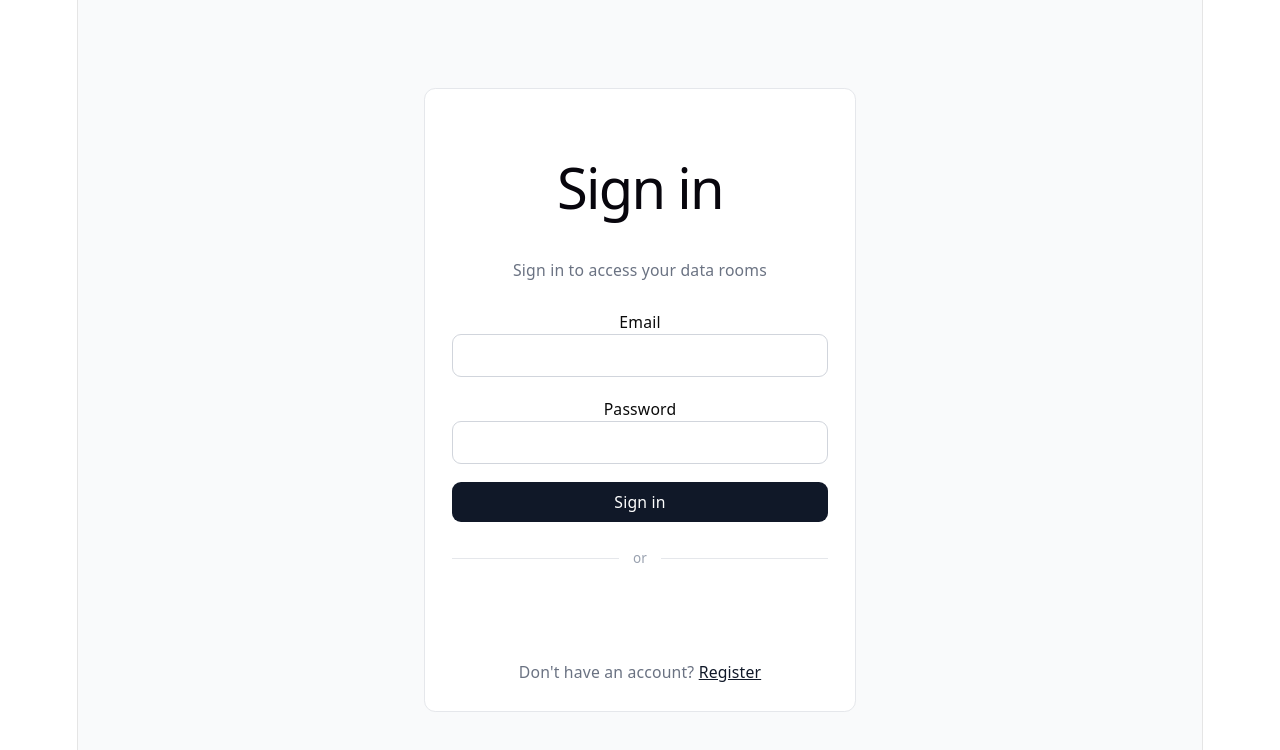
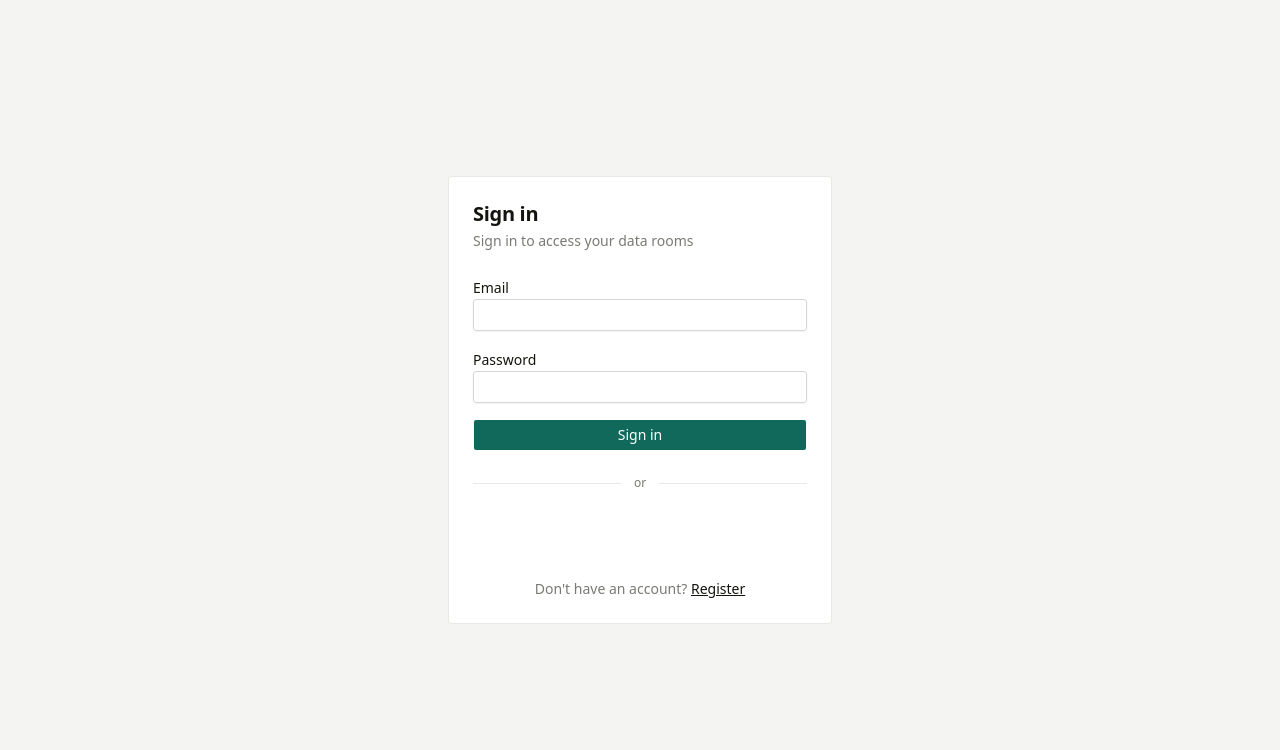
Before and after one commit to onridge/data-room, a React (Vite) app in the folder apps/web/: page /login in a window 1280 px wide. Shown: the top 750 px of the page. Built offline with nearby package versions, Linux system fonts and the light colour scheme; no server answers.

Commit message:
style(web): apply design tokens (Geist, verde palette) to auth pages

```diff
--- a/apps/web/package.json
+++ b/apps/web/package.json
@@ -11,6 +11,7 @@
   },
   "dependencies": {
     "@fontsource-variable/geist": "^5.3.0",
+    "@fontsource-variable/geist-mono": "^5.3.0",
     "@react-oauth/google": "^0.13.5",
     "@tailwindcss/vite": "^4.3.3",
     "axios": "^1.19.0",
--- a/apps/web/src/components/ProtectedRoute.tsx
+++ b/apps/web/src/components/ProtectedRoute.tsx
@@ -7,7 +7,7 @@ export const ProtectedRoute = ({ children }: { children: ReactNode }) => {
 
   if (isLoading) {
     return (
-      <div className="flex min-h-screen items-center justify-center text-sm text-gray-500">
+      <div className="flex min-h-screen items-center justify-center text-sm text-muted-foreground">
         Loading…
       </div>
     );
--- a/apps/web/src/components/ui/button.tsx
+++ b/apps/web/src/components/ui/button.tsx
@@ -9,7 +9,8 @@ const buttonVariants = cva(
   {
     variants: {
       variant: {
-        default: "bg-primary text-primary-foreground hover:bg-primary/80",
+        default:
+          "bg-primary text-primary-foreground hover:brightness-90 active:brightness-75",
         outline:
           "border-border bg-background hover:bg-muted hover:text-foreground aria-expanded:bg-muted aria-expanded:text-foreground dark:border-input dark:bg-input/30 dark:hover:bg-input/50",
         secondary:
@@ -41,7 +42,7 @@ const buttonVariants = cva(
   }
 )
 
-function Button({
+const Button = ({
   className,
   variant = "default",
   size = "default",
@@ -50,7 +51,7 @@ function Button({
 }: React.ComponentProps<"button"> &
   VariantProps<typeof buttonVariants> & {
     asChild?: boolean
-  }) {
+  }) => {
   const Comp = asChild ? Slot.Root : "button"
 
   return (
@@ -61,7 +62,7 @@ function Button({
       className={cn(buttonVariants({ variant, size, className }))}
       {...props}
     />
-  )
-}
+  );
+};
 
-export { Button, buttonVariants }
+export { Button, buttonVariants };
--- /dev/null
+++ b/apps/web/src/components/ui/input.tsx
@@ -0,0 +1,21 @@
+import * as React from "react"
+
+import { cn } from "@/lib/utils"
+
+const Input = ({ className, type, ...props }: React.ComponentProps<"input">) => {
+  return (
+    <input
+      type={type}
+      data-slot="input"
+      className={cn(
+        "border-input placeholder:text-muted-foreground selection:bg-primary selection:text-primary-foreground flex h-8 w-full min-w-0 rounded-md border bg-transparent px-3 py-1 text-sm shadow-xs transition-[color,box-shadow] outline-none disabled:pointer-events-none disabled:cursor-not-allowed disabled:opacity-50",
+        "focus-visible:border-ring focus-visible:ring-ring/50 focus-visible:ring-[3px]",
+        "aria-invalid:ring-destructive/20 aria-invalid:border-destructive",
+        className
+      )}
+      {...props}
+    />
+  )
+}
+
+export { Input }
--- a/apps/web/src/index.css
+++ b/apps/web/src/index.css
@@ -1,257 +1,121 @@
 @import "tailwindcss";
 @import "tw-animate-css";
-@import "shadcn/tailwind.css";
 @import "@fontsource-variable/geist";
-
-@custom-variant dark (&:is(.dark *));
+@import "@fontsource-variable/geist-mono";
 
 :root {
-  --text: #6b6375;
-  --text-h: #08060d;
-  --bg: #fff;
-  --border: oklch(0.922 0 0);
-  --code-bg: #f4f3ec;
-  --accent: oklch(0.97 0 0);
-  --accent-bg: rgba(170, 59, 255, 0.1);
-  --accent-border: rgba(170, 59, 255, 0.5);
-  --social-bg: rgba(244, 243, 236, 0.5);
-  --shadow:
-    rgba(0, 0, 0, 0.1) 0 10px 15px -3px, rgba(0, 0, 0, 0.05) 0 4px 6px -2px;
-
-  --sans: system-ui, "Segoe UI", Roboto, sans-serif;
-  --heading: system-ui, "Segoe UI", Roboto, sans-serif;
-  --mono: ui-monospace, Consolas, monospace;
-
-  font: 18px/145% var(--sans);
-  letter-spacing: 0.18px;
-  color-scheme: light dark;
-  color: var(--text);
-  background: var(--bg);
-  font-synthesis: none;
-  text-rendering: optimizeLegibility;
-  -webkit-font-smoothing: antialiased;
-  -moz-osx-font-smoothing: grayscale;
-
-  @media (max-width: 1024px) {
-    font-size: 16px;
-  }
-
   --background: oklch(1 0 0);
-
-  --foreground: oklch(0.145 0 0);
+  --foreground: oklch(0.1893 0.0098 107.3); /* ink-900 #14140F */
 
   --card: oklch(1 0 0);
-
-  --card-foreground: oklch(0.145 0 0);
+  --card-foreground: oklch(0.1893 0.0098 107.3);
 
   --popover: oklch(1 0 0);
+  --popover-foreground: oklch(0.1893 0.0098 107.3);
 
-  --popover-foreground: oklch(0.145 0 0);
+  --primary: oklch(0.4682 0.0817 177.72); /* verde-600 #10695A */
+  --primary-foreground: oklch(1 0 0);
 
-  --primary: oklch(0.205 0 0);
+  --secondary: oklch(0.9666 0.0026 106.45); /* ink-100 #F4F4F2 */
+  --secondary-foreground: oklch(0.2679 0.0036 106.64); /* ink-800 #262624 */
 
-  --primary-foreground: oklch(0.985 0 0);
+  --muted: oklch(0.9666 0.0026 106.45); /* ink-100 #F4F4F2 */
+  --muted-foreground: oklch(0.5777 0.009 106.68); /* ink-500 #7A7A74 */
 
-  --secondary: oklch(0.97 0 0);
+  --accent: oklch(0.9603 0.0094 171.8); /* verde-50 #ECF4F1 */
+  --accent-foreground: oklch(0.4109 0.0711 178.59); /* verde-700 #0C574B */
 
-  --secondary-foreground: oklch(0.205 0 0);
+  --border: oklch(0.9302 0.004 106.48); /* ink-200 #E8E8E5 */
+  --input: oklch(0.875 0.0054 106.51); /* ink-300 #D6D6D2 */
+  --ring: oklch(0.4682 0.0817 177.72); /* verde-600, focus */
 
-  --muted: oklch(0.97 0 0);
+  --destructive: oklch(0.5005 0.1818 29.07); /* #B4231A */
+  --destructive-foreground: oklch(1 0 0);
 
-  --muted-foreground: oklch(0.556 0 0);
+  /* beyond shadcn's default set — the design needs a third and fourth
+     status color that the standard token list doesn't cover */
+  --warning: oklch(0.508 0.1066 72.69); /* ~#8A5A05, text/icon/dot */
+  --success: oklch(0.5137 0.1142 156.47); /* #197A4B, "uploaded" icon only */
 
-  --accent-foreground: oklch(0.205 0 0);
+  --radius: 0.1875rem; /* 3px — max radius used anywhere in this design */
 
-  --destructive: oklch(0.577 0.245 27.325);
-
-  --input: oklch(0.922 0 0);
-
-  --ring: oklch(0.708 0 0);
-
-  --chart-1: oklch(0.87 0 0);
-
-  --chart-2: oklch(0.556 0 0);
-
-  --chart-3: oklch(0.439 0 0);
-
-  --chart-4: oklch(0.371 0 0);
-
-  --chart-5: oklch(0.269 0 0);
-
-  --radius: 0.625rem;
-
-  --sidebar: oklch(0.985 0 0);
-
-  --sidebar-foreground: oklch(0.145 0 0);
-
-  --sidebar-primary: oklch(0.205 0 0);
-
-  --sidebar-primary-foreground: oklch(0.985 0 0);
-
-  --sidebar-accent: oklch(0.97 0 0);
-
-  --sidebar-accent-foreground: oklch(0.205 0 0);
-
-  --sidebar-border: oklch(0.922 0 0);
-
-  --sidebar-ring: oklch(0.708 0 0);
-}
-
-@media (prefers-color-scheme: dark) {
-  :root {
-    --text: #9ca3af;
-    --text-h: #f3f4f6;
-    --bg: #16171d;
-    --border: #2e303a;
-    --code-bg: #1f2028;
-    --accent: #c084fc;
-    --accent-bg: rgba(192, 132, 252, 0.15);
-    --accent-border: rgba(192, 132, 252, 0.5);
-    --social-bg: rgba(47, 48, 58, 0.5);
-    --shadow:
-      rgba(0, 0, 0, 0.4) 0 10px 15px -3px, rgba(0, 0, 0, 0.25) 0 4px 6px -2px;
-  }
-
-  #social .button-icon {
-    filter: invert(1) brightness(2);
-  }
-}
-
-#root {
-  width: 1126px;
-  max-width: 100%;
-  margin: 0 auto;
-  text-align: center;
-  border-inline: 1px solid var(--border);
-  min-height: 100svh;
-  display: flex;
-  flex-direction: column;
-  box-sizing: border-box;
-}
-
-body {
-  margin: 0;
-}
-
-h1,
-h2 {
-  font-family: var(--heading);
-  font-weight: 500;
-  color: var(--text-h);
-}
-
-h1 {
-  font-size: 56px;
-  letter-spacing: -1.68px;
-  margin: 32px 0;
-  @media (max-width: 1024px) {
-    font-size: 36px;
-    margin: 20px 0;
-  }
-}
-h2 {
-  font-size: 24px;
-  line-height: 118%;
-  letter-spacing: -0.24px;
-  margin: 0 0 8px;
-  @media (max-width: 1024px) {
-    font-size: 20px;
-  }
-}
-p {
-  margin: 0;
-}
-
-code,
-.counter {
-  font-family: var(--mono);
-  display: inline-flex;
-  border-radius: 4px;
-  color: var(--text-h);
-}
-
-code {
-  font-size: 15px;
-  line-height: 135%;
-  padding: 4px 8px;
-  background: var(--code-bg);
+  /* ---- design-specific layout constants ---- */
+  --dr-table-row-h: 2.875rem; /* 46px — file/folder row height */
+  --dr-sidebar-w: 15rem; /* 240px */
+  --dr-header-h: 3.5rem; /* 56px — topbar */
+  --dr-upload-panel-w: 21rem; /* 336px */
 }
 
 @theme inline {
-  --font-heading: var(--font-sans);
-  --font-sans: "Geist Variable", sans-serif;
-  --color-sidebar-ring: var(--sidebar-ring);
-  --color-sidebar-border: var(--sidebar-border);
-  --color-sidebar-accent-foreground: var(--sidebar-accent-foreground);
-  --color-sidebar-accent: var(--sidebar-accent);
-  --color-sidebar-primary-foreground: var(--sidebar-primary-foreground);
-  --color-sidebar-primary: var(--sidebar-primary);
-  --color-sidebar-foreground: var(--sidebar-foreground);
-  --color-sidebar: var(--sidebar);
-  --color-chart-5: var(--chart-5);
-  --color-chart-4: var(--chart-4);
-  --color-chart-3: var(--chart-3);
-  --color-chart-2: var(--chart-2);
-  --color-chart-1: var(--chart-1);
+  --color-background: var(--background);
+  --color-foreground: var(--foreground);
+  --color-card: var(--card);
+  --color-card-foreground: var(--card-foreground);
+  --color-popover: var(--popover);
+  --color-popover-foreground: var(--popover-foreground);
+  --color-primary: var(--primary);
+  --color-primary-foreground: var(--primary-foreground);
+  --color-secondary: var(--secondary);
+  --color-secondary-foreground: var(--secondary-foreground);
+  --color-muted: var(--muted);
+  --color-muted-foreground: var(--muted-foreground);
+  --color-accent: var(--accent);
+  --color-accent-foreground: var(--accent-foreground);
+  --color-destructive: var(--destructive);
+  --color-destructive-foreground: var(--destructive-foreground);
+  --color-warning: var(--warning);
+  --color-success: var(--success);
+  --color-border: var(--border);
+  --color-input: var(--input);
   --color-ring: var(--ring);
-  --color-input: var(--input);
-  --color-border: var(--border);
-  --color-destructive: var(--destructive);
-  --color-accent-foreground: var(--accent-foreground);
-  --color-accent: var(--accent);
-  --color-muted-foreground: var(--muted-foreground);
-  --color-muted: var(--muted);
-  --color-secondary-foreground: var(--secondary-foreground);
-  --color-secondary: var(--secondary);
-  --color-primary-foreground: var(--primary-foreground);
-  --color-primary: var(--primary);
-  --color-popover-foreground: var(--popover-foreground);
-  --color-popover: var(--popover);
-  --color-card-foreground: var(--card-foreground);
-  --color-card: var(--card);
-  --color-foreground: var(--foreground);
-  --color-background: var(--background);
-  --radius-sm: calc(var(--radius) * 0.6);
-  --radius-md: calc(var(--radius) * 0.8);
-  --radius-lg: var(--radius);
-  --radius-xl: calc(var(--radius) * 1.4);
-  --radius-2xl: calc(var(--radius) * 1.8);
-  --radius-3xl: calc(var(--radius) * 2.2);
-  --radius-4xl: calc(var(--radius) * 2.6);
-}
 
-.dark {
-  --background: oklch(0.145 0 0);
-  --foreground: oklch(0.985 0 0);
-  --card: oklch(0.205 0 0);
-  --card-foreground: oklch(0.985 0 0);
-  --popover: oklch(0.205 0 0);
-  --popover-foreground: oklch(0.985 0 0);
-  --primary: oklch(0.922 0 0);
-  --primary-foreground: oklch(0.205 0 0);
-  --secondary: oklch(0.269 0 0);
-  --secondary-foreground: oklch(0.985 0 0);
-  --muted: oklch(0.269 0 0);
-  --muted-foreground: oklch(0.708 0 0);
-  --accent: oklch(0.269 0 0);
-  --accent-foreground: oklch(0.985 0 0);
-  --destructive: oklch(0.704 0.191 22.216);
-  --border: oklch(1 0 0 / 10%);
-  --input: oklch(1 0 0 / 15%);
-  --ring: oklch(0.556 0 0);
-  --chart-1: oklch(0.87 0 0);
-  --chart-2: oklch(0.556 0 0);
-  --chart-3: oklch(0.439 0 0);
-  --chart-4: oklch(0.371 0 0);
-  --chart-5: oklch(0.269 0 0);
-  --sidebar: oklch(0.205 0 0);
-  --sidebar-foreground: oklch(0.985 0 0);
-  --sidebar-primary: oklch(0.488 0.243 264.376);
-  --sidebar-primary-foreground: oklch(0.985 0 0);
-  --sidebar-accent: oklch(0.269 0 0);
-  --sidebar-accent-foreground: oklch(0.985 0 0);
-  --sidebar-border: oklch(1 0 0 / 10%);
-  --sidebar-ring: oklch(0.556 0 0);
+  /* radius in this design is exactly two values, not a scale — don't derive
+     via calc() from a 3px base, it goes negative */
+  --radius-sm: 0.125rem; /* 2px — buttons, badges, small controls */
+  --radius-md: var(--radius); /* 3px */
+  --radius-lg: var(--radius); /* 3px — cards, modals, panels */
+  --radius-xl: var(--radius); /* nothing larger appears in the design */
+
+  --spacing-table-row: var(--dr-table-row-h);
+  --spacing-sidebar: var(--dr-sidebar-w);
+  --spacing-header: var(--dr-header-h);
+  --spacing-upload-panel: var(--dr-upload-panel-w);
+
+  --font-sans: "Geist Variable", ui-sans-serif, system-ui, sans-serif;
+  --font-mono: "Geist Mono Variable", ui-monospace, monospace;
+
+  /* type roles — gives text-page-title, text-row-primary etc. as real
+     Tailwind utilities instead of one-off arbitrary values in components */
+  --text-page-title: 1.25rem; /* 20px */
+  --text-page-title--line-height: 1.625rem; /* 26px */
+  --text-page-title--letter-spacing: -0.015em;
+
+  --text-crumb: 0.8125rem; /* 13px */
+  --text-crumb--line-height: 1.125rem; /* 18px */
+
+  --text-row-primary: 0.84375rem; /* 13.5px */
+  --text-row-primary--line-height: 1.125rem;
+
+  --text-row-secondary: 0.8125rem; /* 13px */
+  --text-row-secondary--line-height: 1.125rem;
+
+  --text-column-label: 0.6875rem; /* 11px */
+  --text-column-label--line-height: 0.875rem;
+  --text-column-label--letter-spacing: 0.04em;
+
+  --text-badge: 0.71875rem; /* 11.5px */
+  --text-badge--line-height: 1.25rem; /* 20px, = badge height */
+
+  --text-button: 0.8125rem; /* 13px */
+  --text-button--line-height: 1;
+
+  --text-modal-caption: 0.71875rem; /* 11.5px */
+  --text-modal-caption--line-height: 1.5;
+
+  --text-empty-title: 0.875rem; /* 14px */
+  --text-empty-title--line-height: 1;
+  --text-empty-body: 0.78125rem; /* 12.5px */
+  --text-empty-body--line-height: 1.5;
 }
 
 @layer base {
@@ -260,8 +124,6 @@ code {
   }
   body {
     @apply bg-background text-foreground;
-  }
-  html {
-    @apply font-sans;
+    -webkit-font-smoothing: antialiased;
   }
 }
--- a/apps/web/src/pages/LoginPage.tsx
+++ b/apps/web/src/pages/LoginPage.tsx
@@ -4,6 +4,8 @@ import { Link, useNavigate } from 'react-router-dom';
 import { GoogleLogin } from '@react-oauth/google';
 import { useAuth } from '../lib/auth-context';
 import { ApiError } from '../lib/api';
+import { Button } from '@/components/ui/button';
+import { Input } from '@/components/ui/input';
 
 export const LoginPage = () => {
   const { login, loginWithGoogle } = useAuth();
@@ -28,58 +30,52 @@ export const LoginPage = () => {
   };
 
   return (
-    <div className="flex min-h-screen items-center justify-center bg-gray-50 px-4">
-      <div className="w-full max-w-sm space-y-6 rounded-lg border border-gray-200 bg-white p-6">
+    <div className="flex min-h-screen items-center justify-center bg-muted px-4">
+      <div className="w-full max-w-sm space-y-6 rounded-lg border border-border bg-card p-6">
         <div className="space-y-1">
-          <h1 className="text-xl font-semibold">Sign in</h1>
-          <p className="text-sm text-gray-500">Sign in to access your data rooms</p>
+          <h1 className="text-page-title font-semibold text-foreground">Sign in</h1>
+          <p className="text-sm text-muted-foreground">Sign in to access your data rooms</p>
         </div>
 
         <form onSubmit={handleSubmit} className="space-y-4">
           <div className="space-y-1">
-            <label htmlFor="email" className="text-sm font-medium">
+            <label htmlFor="email" className="text-sm font-medium text-foreground">
               Email
             </label>
-            <input
+            <Input
               id="email"
               type="email"
               autoComplete="email"
               required
               value={email}
               onChange={(event) => setEmail(event.target.value)}
-              className="w-full rounded-md border border-gray-300 px-3 py-2 text-sm outline-none focus:border-gray-500"
             />
           </div>
           <div className="space-y-1">
-            <label htmlFor="password" className="text-sm font-medium">
+            <label htmlFor="password" className="text-sm font-medium text-foreground">
               Password
             </label>
-            <input
+            <Input
               id="password"
               type="password"
               autoComplete="current-password"
               required
               value={password}
               onChange={(event) => setPassword(event.target.value)}
-              className="w-full rounded-md border border-gray-300 px-3 py-2 text-sm outline-none focus:border-gray-500"
             />
           </div>
 
-          {error ? <p className="text-sm text-red-600">{error}</p> : null}
+          {error ? <p className="text-sm text-destructive">{error}</p> : null}
 
-          <button
-            type="submit"
-            disabled={isSubmitting}
-            className="w-full rounded-md bg-gray-900 px-3 py-2 text-sm font-medium text-white disabled:opacity-50"
-          >
+          <Button type="submit" disabled={isSubmitting} className="w-full">
             {isSubmitting ? 'Signing in…' : 'Sign in'}
-          </button>
+          </Button>
         </form>
 
         <div className="flex items-center gap-3">
-          <div className="h-px flex-1 bg-gray-200" />
-          <span className="text-xs text-gray-400">or</span>
-          <div className="h-px flex-1 bg-gray-200" />
+          <div className="h-px flex-1 bg-border" />
+          <span className="text-xs text-muted-foreground">or</span>
+          <div className="h-px flex-1 bg-border" />
         </div>
 
         <div className="flex justify-center">
@@ -98,9 +94,9 @@ export const LoginPage = () => {
           />
         </div>
 
-        <p className="text-center text-sm text-gray-500">
+        <p className="text-center text-sm text-muted-foreground">
           Don&apos;t have an account?{' '}
-          <Link to="/register" className="font-medium text-gray-900 underline">
+          <Link to="/register" className="font-medium text-foreground underline">
             Register
           </Link>
         </p>
--- a/apps/web/src/pages/RegisterPage.tsx
+++ b/apps/web/src/pages/RegisterPage.tsx
@@ -4,6 +4,8 @@ import { Link, useNavigate } from 'react-router-dom';
 import { GoogleLogin } from '@react-oauth/google';
 import { useAuth } from '../lib/auth-context';
 import { ApiError } from '../lib/api';
+import { Button } from '@/components/ui/button';
+import { Input } from '@/components/ui/input';
 
 export const RegisterPage = () => {
   const { register, loginWithGoogle } = useAuth();
@@ -29,47 +31,45 @@ export const RegisterPage = () => {
   };
 
   return (
-    <div className="flex min-h-screen items-center justify-center bg-gray-50 px-4">
-      <div className="w-full max-w-sm space-y-6 rounded-lg border border-gray-200 bg-white p-6">
+    <div className="flex min-h-screen items-center justify-center bg-muted px-4">
+      <div className="w-full max-w-sm space-y-6 rounded-lg border border-border bg-card p-6">
         <div className="space-y-1">
-          <h1 className="text-xl font-semibold">Create an account</h1>
-          <p className="text-sm text-gray-500">Set up your data room workspace</p>
+          <h1 className="text-page-title font-semibold text-foreground">Create an account</h1>
+          <p className="text-sm text-muted-foreground">Set up your data room workspace</p>
         </div>
 
         <form onSubmit={handleSubmit} className="space-y-4">
           <div className="space-y-1">
-            <label htmlFor="name" className="text-sm font-medium">
+            <label htmlFor="name" className="text-sm font-medium text-foreground">
               Name
             </label>
-            <input
+            <Input
               id="name"
               type="text"
               autoComplete="name"
               required
               value={name}
               onChange={(event) => setName(event.target.value)}
-              className="w-full rounded-md border border-gray-300 px-3 py-2 text-sm outline-none focus:border-gray-500"
             />
           </div>
           <div className="space-y-1">
-            <label htmlFor="email" className="text-sm font-medium">
+            <label htmlFor="email" className="text-sm font-medium text-foreground">
               Email
             </label>
-            <input
+            <Input
               id="email"
               type="email"
               autoComplete="email"
               required
               value={email}
               onChange={(event) => setEmail(event.target.value)}
-              className="w-full rounded-md border border-gray-300 px-3 py-2 text-sm outline-none focus:border-gray-500"
             />
           </div>
           <div className="space-y-1">
-            <label htmlFor="password" className="text-sm font-medium">
+            <label htmlFor="password" className="text-sm font-medium text-foreground">
               Password
             </label>
-            <input
+            <Input
               id="password"
               type="password"
               autoComplete="new-password"
@@ -77,25 +77,20 @@ export const RegisterPage = () => {
               minLength={8}
               value={password}
               onChange={(event) => setPassword(event.target.value)}
-              className="w-full rounded-md border border-gray-300 px-3 py-2 text-sm outline-none focus:border-gray-500"
             />
           </div>
 
-          {error ? <p className="text-sm text-red-600">{error}</p> : null}
+          {error ? <p className="text-sm text-destructive">{error}</p> : null}
 
-          <button
-            type="submit"
-            disabled={isSubmitting}
-            className="w-full rounded-md bg-gray-900 px-3 py-2 text-sm font-medium text-white disabled:opacity-50"
-          >
+          <Button type="submit" disabled={isSubmitting} className="w-full">
             {isSubmitting ? 'Creating account…' : 'Create account'}
-          </button>
+          </Button>
         </form>
 
         <div className="flex items-center gap-3">
-          <div className="h-px flex-1 bg-gray-200" />
-          <span className="text-xs text-gray-400">or</span>
-          <div className="h-px flex-1 bg-gray-200" />
+          <div className="h-px flex-1 bg-border" />
+          <span className="text-xs text-muted-foreground">or</span>
+          <div className="h-px flex-1 bg-border" />
         </div>
 
         <div className="flex justify-center">
@@ -114,9 +109,9 @@ export const RegisterPage = () => {
           />
         </div>
 
-        <p className="text-center text-sm text-gray-500">
+        <p className="text-center text-sm text-muted-foreground">
           Already have an account?{' '}
-          <Link to="/login" className="font-medium text-gray-900 underline">
+          <Link to="/login" className="font-medium text-foreground underline">
             Sign in
           </Link>
         </p>
```
Also changed, not shown: apps/web/src/pages/DataRoomsPage.tsx (+6 -8 lines), 2 other files (tests, documents, lock files or other folders).
